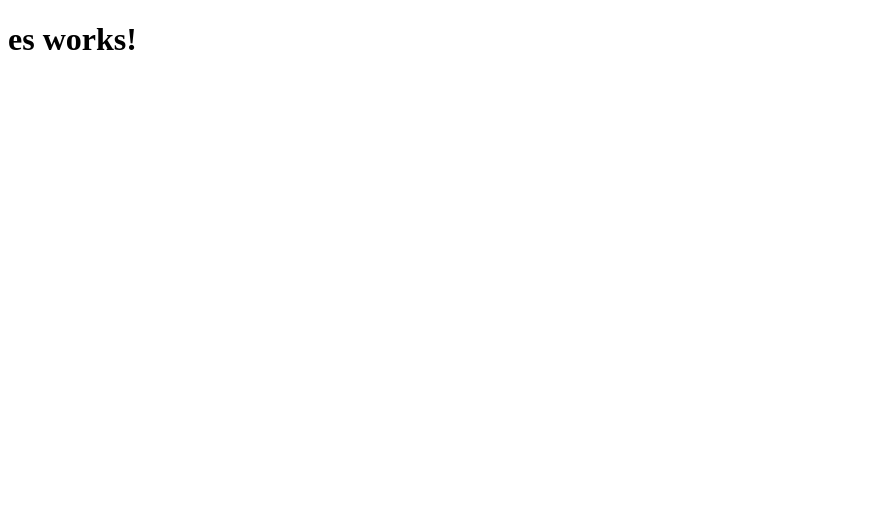
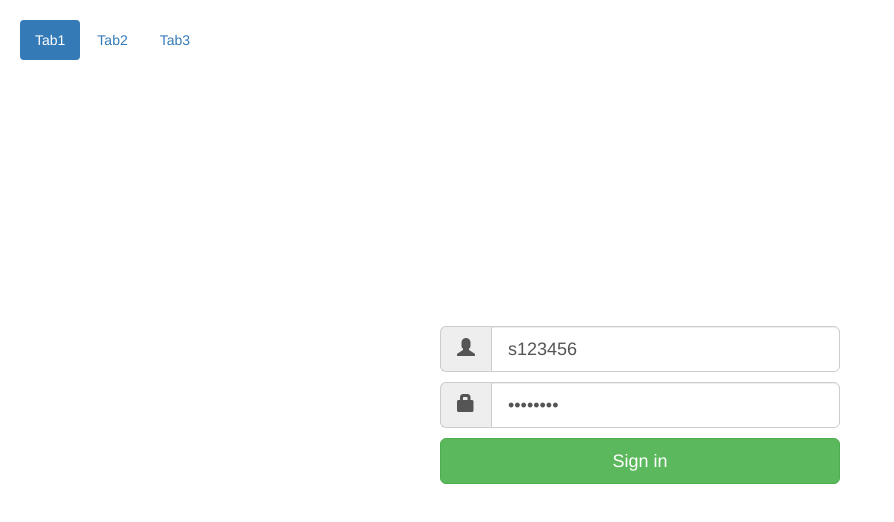
Before and after one commit to Frederiks96/EVENT-ANGULAR, an Angular app: page / in a window 1280 px wide. Shown: the top 522 px of the page, without its empty margins (0-894 px from the left). Built offline with nearby package versions, Linux system fonts and the light colour scheme.

Commit message:
Adding sign in, routes and regex

```diff
--- a/src/app/app.component.html
+++ b/src/app/app.component.html
@@ -1,3 +1,9 @@
-<h1>
-  {{title}}
-</h1>
+<div style="padding: 20px;">
+  <ul class="nav nav-pills">
+    <li *ngFor="let title of tabs; let i = index" role="presentation" [ngClass]="{'active': isActive(i)}" (click)="onTabChange(i)">
+      <a href="#">{{title}}</a>
+    </li>
+  </ul>
+</div>
+
+<router-outlet></router-outlet>
--- a/src/app/app.component.ts
+++ b/src/app/app.component.ts
@@ -6,5 +6,20 @@ import { Component } from '@angular/core';
   styleUrls: ['./app.component.css']
 })
 export class AppComponent {
-  title = 'es works!';
+  private tabs = ['Tab1', 'Tab2', 'Tab3'];
+  private currentIndex = 0;
+
+  constructor() {
+
+  }
+
+  isActive(index: number) {
+    return this.currentIndex == index;
+  }
+
+  onTabChange(newIndex: number) {
+    this.currentIndex = newIndex;
+  }
+
+
 }
--- /dev/null
+++ b/src/app/app.routing.ts
@@ -0,0 +1,10 @@
+import {Routes, RouterModule} from "@angular/router";
+import {SignInComponent} from "./sign-in/sign-in.component";
+import {ModuleWithProviders} from "@angular/core";
+
+
+const APP_ROUTES: Routes = [
+  { path: '', component: SignInComponent }
+];
+
+export const routes: ModuleWithProviders = RouterModule.forRoot(APP_ROUTES);
--- /dev/null
+++ b/src/app/sign-in/sign-in.component.css
@@ -0,0 +1,33 @@
+#username {
+  margin: 0 auto;
+  min-width: 400px;
+  max-width: 400px;
+}
+
+#password {
+  margin: 0 auto;
+  min-width: 400px;
+  max-width: 400px;
+}
+
+#login {
+  background: yellow;
+  margin: 0 auto;
+  min-width: 400px;
+  max-width: 400px;
+}
+
+#container {
+  position: absolute;
+  right: 50%;
+  bottom: 50%;
+  transform: translate(50%,50%);
+}
+
+#alert, #success {
+  position: absolute;
+  right:5%;
+  bottom:5%;
+  width: 90%;
+  margin: 0 auto;
+}
--- /dev/null
+++ b/src/app/sign-in/sign-in.component.html
@@ -0,0 +1,35 @@
+<form (ngSubmit)="logIn(form)" #form="ngForm">
+  <div id="container">
+    <div ngModelGroup="userdata">
+      <p></p>
+      <div class="input-group input-group-lg" id="username">
+        <span class="input-group-addon" id="sizing-addon1">
+          <i class="glyphicon glyphicon-user"></i>
+        </span>
+        <input #username="ngModel" type="text" class="form-control" placeholder="Username" [(ngModel)]="user.username" name="username" aria-describedby="sizing-addon1" required pattern="^[sS]{1}[0-9]{6}$">
+      </div>
+      <div *ngIf="!username.valid"> <strong>Invalid username - username should be of the type sXXXXXX</strong></div>
+      <p></p>
+      <div class="input-group input-group-lg form-group" id="password">
+      <span class="input-group-addon" id="sizing-addon2">
+        <i class="glyphicon glyphicon-lock"></i>
+      </span>
+        <input #password type="password" class="form-control" placeholder="Password" [(ngModel)]="user.password" name="password" aria-describedby="sizing-addon2" required>
+      </div>
+    </div>
+
+    <p></p>
+    <button type="submit" class = "btn btn-success btn-lg btn-block" [disabled]="!form.valid">Sign in</button>
+
+  </div>
+</form>
+
+<div class="alert alert-success alert-dismissible fade in" role="alert" id="success" [ngClass]="{'hidden':!showGreenAlert}">
+  <button type="button" class="close" data-dismiss="alert" aria-label="Close"><span aria-hidden="true">&times;</span></button>
+  <strong>{{alertTitle}}</strong> {{alertMessage}}
+</div>
+
+<div class="alert alert-danger alert-dismissible fade in" role="alert" id="alert" [ngClass]="{'hidden':!showRedAlert}">
+  <button type="button" class="close" data-dismiss="alert" aria-label="Close"><span aria-hidden="true">&times;</span></button>
+  <strong>{{alertTitle}}</strong> {{alertMessage}}
+</div>
--- /dev/null
+++ b/src/app/sign-in/sign-in.component.ts
@@ -0,0 +1,44 @@
+import { Component, OnInit } from '@angular/core';
+import { NgForm } from "@angular/forms";
+
+@Component({
+  selector: 'sign-in',
+  templateUrl: './sign-in.component.html',
+  styleUrls: ['./sign-in.component.css']
+})
+export class SignInComponent implements OnInit {
+  private showRedAlert = false;
+  private showGreenAlert = false;
+  private alertTitle = '';
+  private alertMessage = '';
+
+  user = {
+    username: 's123456',
+    password: 'password'
+  };
+
+  constructor() { }
+
+  logIn(form: NgForm) {
+
+  }
+
+  displayRedAlert() {
+    this.showGreenAlert = false;
+    this.alertTitle = 'Oops!';
+    this.alertMessage = 'Incorrect username or password';
+    this.showRedAlert = true;
+  }
+
+  displayGreenAlert(username: string) {
+    this.showRedAlert = false;
+    this.alertTitle = 'Success!';
+    this.alertMessage = 'Successfully signed in: '+username;
+    this.showGreenAlert = true;
+  }
+
+  ngOnInit() {
+
+  }
+
+}
--- a/src/index.html
+++ b/src/index.html
@@ -7,6 +7,7 @@
 
   <meta name="viewport" content="width=device-width, initial-scale=1">
   <link rel="icon" type="image/x-icon" href="favicon.ico">
+  <link rel="stylesheet" href="https://maxcdn.bootstrapcdn.com/bootstrap/3.3.7/css/bootstrap.min.css" integrity="sha384-BVYiiSIFeK1dGmJRAkycuHAHRg32OmUcww7on3RYdg4Va+PmSTsz/K68vbdEjh4u" crossorigin="anonymous">
 </head>
 <body>
   <es-root>Loading...</es-root>
```
Also changed, not shown: src/app/app.module.ts (+6 -2 lines), 1 other file (tests, documents, lock files or other folders).
